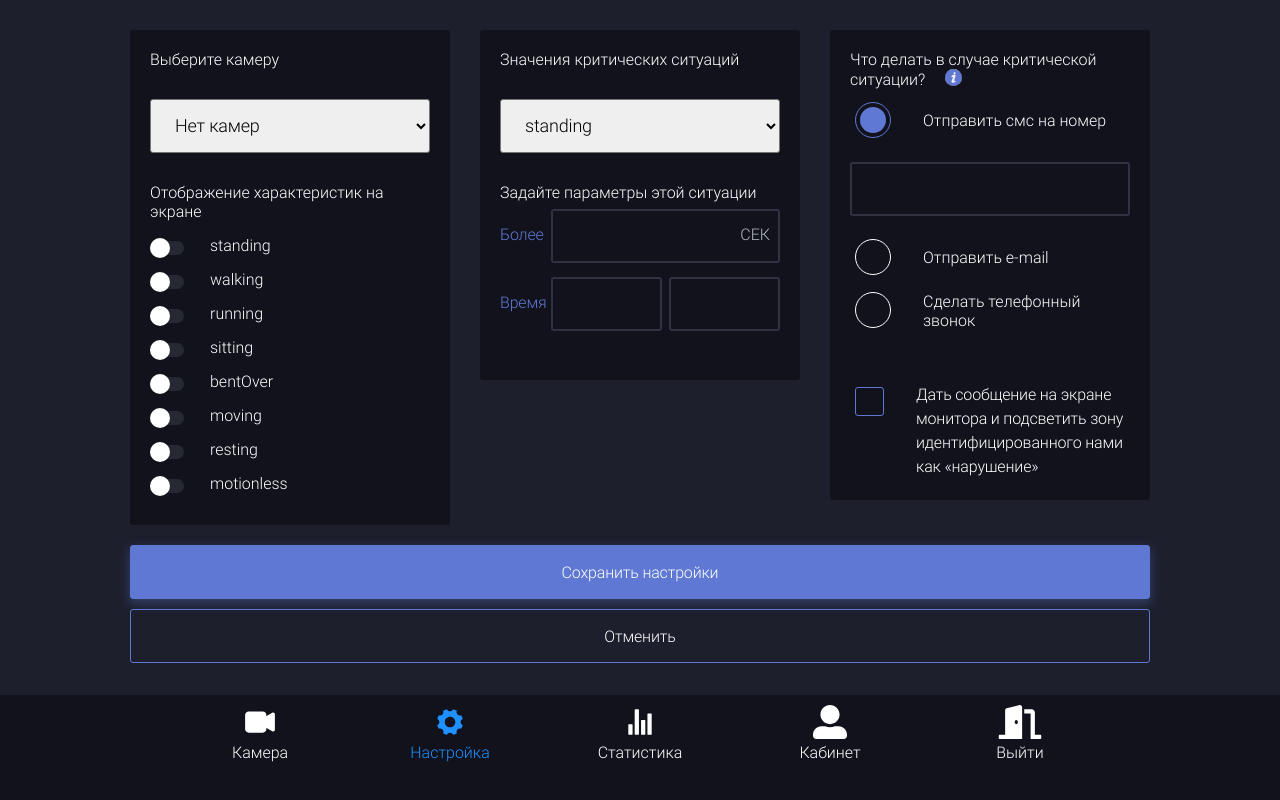
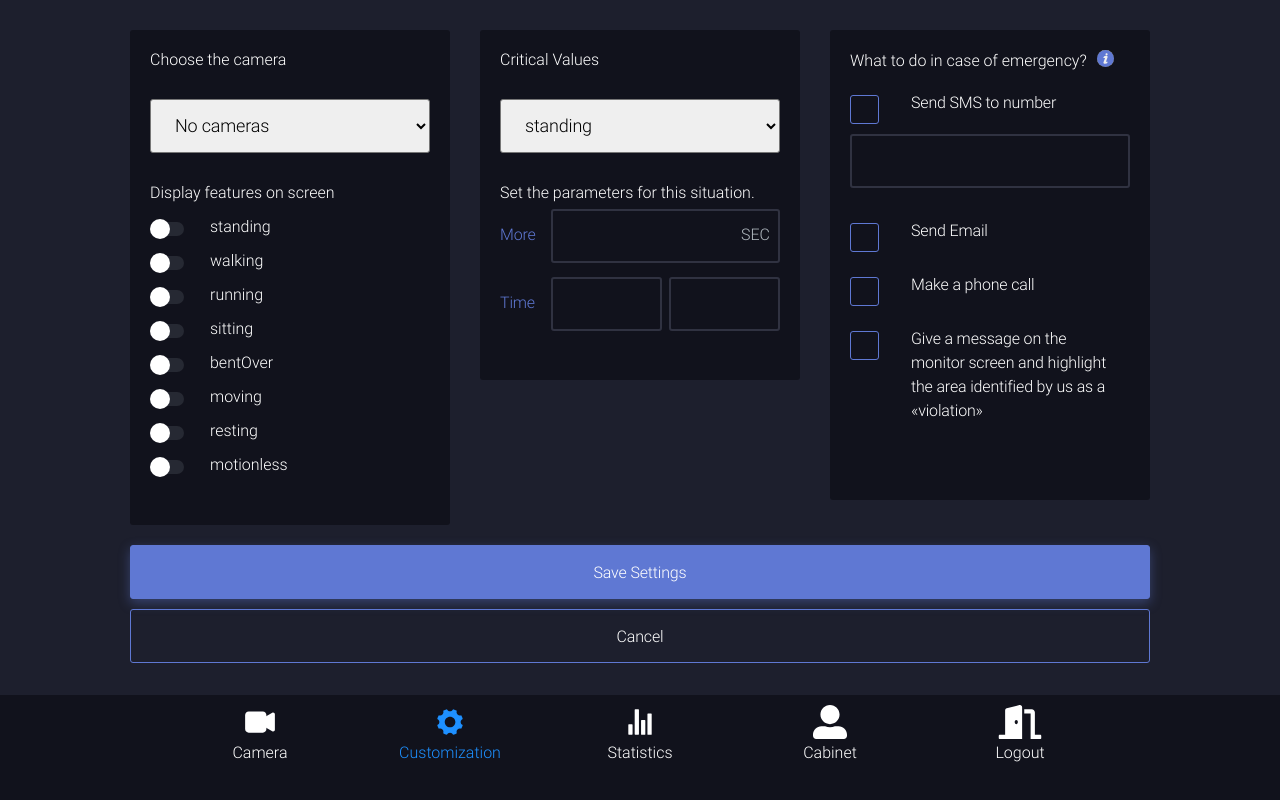
Before and after one commit to serg27makar/camera, a React (Create React App) app: page /settings in a window 1280 px wide. Built offline with nearby package versions, Linux system fonts and the light colour scheme.

Commit message:
re factor case emergency & translate to English

```diff
--- a/src/access/css/settings.css
+++ b/src/access/css/settings.css
@@ -134,7 +134,7 @@ span.checkboxText {
     border-radius: 50%;
     background-image: url("/image/vector.svg");
     border: none;
-    margin: 0 20px;
+    margin: 0 10px;
 }
 
 
@@ -187,8 +187,8 @@ input[type=radio]:checked + span {
 }
 
 .violationMessage {
-    margin-top: 55px;
-    margin-left: 5px;
+    margin-top: 25px;
+    margin-left: 0;
 }
 .violationMessageCheckbox {
     display: block;
--- a/src/access/resource/sharedText.js
+++ b/src/access/resource/sharedText.js
@@ -1,53 +1,60 @@
+import React from "react";
+
 const textFile = {
 
-    Login: " Авторизация",
-    EnterYourEmail: "Введите ваш e-mail *",
-    EnterYourName: "Введите ваш имя *",
-    EnterYourPhone: "Введите ваш номер телефона *",
-    EnterYourPassword: "Введите ваш пароль *",
-    RepeatYourPassword: "Повторите ваш пароль *",
-    ForgotPassword: "Забыли пароль?",
-    LogInAccount: "Войти в личный кабинет",
-    NotMemberYet: "Еще не зарегистрированы?",
-    Registration: " Регистрация",
+    Login: " Login",
+    EnterYourEmail: "Enter your email *",
+    EnterYourName: "Enter your name *",
+    EnterYourPhone: "Enter your phone number *",
+    EnterYourPassword: "Enter your password *",
+    RepeatYourPassword: "Retype your password *",
+    ForgotPassword: "Forgot your password?",
+    LogInAccount: "Log in to your account",
+    NotMemberYet: "Not registered yet?",
+    Registration: " Registration",
 
-    SmartCCTV: "Умное видеонаблюдение",
-    AboutService: "О сервисе",
-    FrequentlyQuestions: "Часто задаваемые вопросы",
-    ToComeIn: "Войти",
-    SignUp: "Зарегистрироваться",
-    AlreadyHaveAaccount: "Уже есть аккаунт? ",
+    SmartCCTV: "Smart CCTV",
+    AboutService: "About service",
+    FrequentlyQuestions: "Frequently asked Questions",
+    SignIn: "Sign In",
+    SignUp: "Sign up",
+    AlreadyHaveAaccount: "Already have an account? ",
 
-    AddCamera: "Добавить камеру",
+    AddCamera: "Add camera",
 
-    SaveSettings: "Сохранить настройки",
-    Cancel: "Отменить",
+    SaveSettings: "Save Settings",
+    SaveChange: "Save change?",
+    Cancel: "Cancel",
+    OK: "OK",
+    Save: "Save",
 
-    ChooseCamera: "Выберите камеру",
-    NoCameras: "Нет камер",
-    DisplayFeaturesOnScreen: "Отображение характеристик на экране",
+    ChooseCamera: "Choose the camera",
+    NoCameras: "No cameras",
+    DisplayFeaturesOnScreen: "Display features on screen",
 
-    CriticalValues: "Значения критических ситуаций",
-    SetParametersSituation: "Задайте параметры этой ситуации",
-    More: "Более",
-    Sec: "СЕК",
-    Time: "Время",
+    CriticalValues: "Critical Values",
+    SetParametersSituation: "Set the parameters for this situation.",
+    More: "More",
+    Sec: "SEC",
+    Time: "Time",
 
     standing: "standing",
     walking: "walking",
     running: "running",
     sitting: "sitting",
-    bentOver: "bentOver",
+    bentOver: "bent over",
     moving: "moving",
     resting: "resting",
     motionless: "motionless",
 
-    CaseEmergency: "Что делать в случае критической ситуации?",
-    SendSMS: "Отправить смс на номер",
-    SendEmail: "Отправить e-mail",
-    MakePhoneCall: "Сделать телефонный звонок",
-    GiveMessageViolation: "Дать сообщение на экране монитора и подсветить зону идентифицированного нами как «нарушение»",
+    CaseEmergency: "What to do in case of emergency?",
+    SendSMS: "Send SMS to number",
+    SendEmail: "Send Email",
+    MakePhoneCall: "Make a phone call",
+    GiveMessageViolation: "Give a message on the monitor screen and highlight the area identified by us as a «violation»",
 
+    RemoveCamera: "Remove this camera?",
+    Remove: "Remove",
 
 };
 
--- a/src/access/resource/toolBarButtonArr.js
+++ b/src/access/resource/toolBarButtonArr.js
@@ -8,35 +8,35 @@ const toolBarButtons = [
             page: "camera",
             linkPath: "/camera",
             linkIcon: <BsFillCameraVideoFill/>,
-            linkName: "Камера",
+            linkName: "Camera",
             linkActive: false,
         },
         {
             page: "settings",
             linkPath: "/settings",
             linkIcon: <IoIosSettings/>,
-            linkName: "Настройка",
+            linkName: "Customization",
             linkActive: false,
         },
         {
             page: "statistic",
             linkPath: "/statistic",
             linkIcon: <IoIosStats/>,
-            linkName: "Статистика",
+            linkName: "Statistics",
             linkActive: false,
         },
         {
             page: "cabinet",
             linkPath: "/cabinet",
             linkIcon: <FaUserAlt/>,
-            linkName: "Кабинет",
+            linkName: "Cabinet",
             linkActive: false,
         },
         {
             page: "logout",
             linkPath: "/login",
             linkIcon: <FaDoorOpen/>,
-            linkName: "Выйти",
+            linkName: "Logout",
             linkActive: false,
         },
     ];
--- a/src/components/CaseEmergency.js
+++ b/src/components/CaseEmergency.js
@@ -12,26 +12,27 @@ class CaseEmergency extends React.Component {
         return (
             <div className="settingsBlock caseEmergency">
                 <span className="titleSettingsBlock">{textFile.CaseEmergency}<button className="buttonInfo"/></span>
-                        <div className="radioInputBlock">
-                            <div className="radioInputContainer">
-                                <label htmlFor="a">
-                                    <input type="radio" name="hopping" value="a" defaultChecked/>
-                                    <span/></label>
-                                <span className="textReact">{textFile.SendSMS}</span>
+                <div className="violationMessage">
+                    <label className="violationMessageCheckbox">
+                        <input type="checkbox" value="1" name="moving" style={{display: "none"}}/>
+                        <span className="violationMessageCheckboxToggle"/>
+                        <span className="violationMessageText">{textFile.SendSMS}</span>
+                    </label>
                 </div>
                 <input className="phoneEmergency"/>
-                            <div className="radioInputContainer">
-                                <label htmlFor="b">
-                                    <input type="radio" name="hopping" value="b"/>
-                                    <span/></label>
-                                <span className="textReact">{textFile.SendEmail}</span>
+                <div className="violationMessage">
+                    <label className="violationMessageCheckbox">
+                        <input type="checkbox" value="1" name="moving" style={{display: "none"}}/>
+                        <span className="violationMessageCheckboxToggle"/>
+                        <span className="violationMessageText">{textFile.SendEmail}</span>
+                    </label>
                 </div>
-                            <div className="radioInputContainer">
-                                <label htmlFor="c">
-                                    <input type="radio" name="hopping" value="c"/>
-                                    <span/></label>
-                                <span className="textReact">{textFile.MakePhoneCall}</span>
-                            </div>
+                <div className="violationMessage">
+                    <label className="violationMessageCheckbox">
+                        <input type="checkbox" value="1" name="moving" style={{display: "none"}}/>
+                        <span className="violationMessageCheckboxToggle"/>
+                        <span className="violationMessageText">{textFile.MakePhoneCall}</span>
+                    </label>
                 </div>
                 <div className="violationMessage">
                     <label className="violationMessageCheckbox">
--- a/src/components/LoginHeader.js
+++ b/src/components/LoginHeader.js
@@ -21,7 +21,7 @@ class LoginHeader extends React.Component {
                 </div>
                 <div className="aboutService">{textFile.AboutService}</div>
                 <div className="aboutService">{textFile.FrequentlyQuestions}</div>
-                <Link to={"/login"}><div className="loginBtn">{textFile.ToComeIn}</div></Link>
+                <Link to={"/login"}><div className="loginBtn">{textFile.SignIn}</div></Link>
                 <Link to={"/registration"}><div className="registerBtn">{textFile.SignUp}</div></Link>
             </div>
         );
--- a/src/components/modals/AddCameraModal.js
+++ b/src/components/modals/AddCameraModal.js
@@ -4,6 +4,7 @@ import {connect} from "react-redux";
 import {actionOpenCloseAddModal, actionSetCamera} from "../../action"
 import camerasArr from "../../access/resource/camerasArr";
 import {isEmptyObject} from "../../access/resource/functionLib";
+import textFile from "../../access/resource/sharedText";
 
 class AddCameraModal extends React.Component {
 
@@ -80,7 +81,7 @@ class AddCameraModal extends React.Component {
         }
         return (
             <div className="modalBox">
-                <span className="titleModal">Choose the camera</span>
+                <span className="titleModal">{textFile.ChooseCamera}</span>
                 <div className="camerasList">
                     {camerasArr.map((camera) => {
                         return this.renderCameraName(camera)
@@ -88,8 +89,8 @@ class AddCameraModal extends React.Component {
                 </div>
                 <span className="warningText">{this.state.warningText}</span>
                 <div className="btnBlock">
-                    <button className="okCancelBtn okBtn" onClick={this.addBtn}>OK</button>
-                    <button className="okCancelBtn cancelBtn" onClick={this.cancelBtn}>Cancel</button>
+                    <button className="okCancelBtn okBtn" onClick={this.addBtn}>{textFile.OK}</button>
+                    <button className="okCancelBtn cancelBtn" onClick={this.cancelBtn}>{textFile.Cancel}</button>
                 </div>
             </div>
         );
--- a/src/components/modals/RemoveCameraModal.js
+++ b/src/components/modals/RemoveCameraModal.js
@@ -2,6 +2,7 @@ import React from 'react';
 import '../../access/css/modal.css'
 import {connect} from "react-redux";
 import {actionOpenCloseRemoveModal, actionSetCamera} from "../../action"
+import textFile from "../../access/resource/sharedText";
 
 class RemoveCameraModal extends React.Component {
 
@@ -36,10 +37,10 @@ class RemoveCameraModal extends React.Component {
         }
         return (
             <div className="modalBox">
-                <span className="titleModal">Remove this camera?</span>
+                <span className="titleModal">{textFile.RemoveCamera}</span>
                 <div className="btnBlock">
-                    <button className="okCancelBtn okBtn" onClick={this.removeCamera}>Remove</button>
-                    <button className="okCancelBtn cancelBtn" onClick={this.cancelBtn}>Cancel</button>
+                    <button className="okCancelBtn okBtn" onClick={this.removeCamera}>{textFile.Remove}</button>
+                    <button className="okCancelBtn cancelBtn" onClick={this.cancelBtn}>{textFile.Cancel}</button>
                 </div>
             </div>
         );
--- a/src/components/modals/SavePeopleStateModal.js
+++ b/src/components/modals/SavePeopleStateModal.js
@@ -2,6 +2,7 @@ import React from 'react';
 import '../../access/css/modal.css'
 import {connect} from "react-redux";
 import {actionOpenCloseSaveChangeModal} from "../../action"
+import textFile from "../../access/resource/sharedText";
 
 class SavePeopleStateModal extends React.Component {
 
@@ -25,10 +26,10 @@ class SavePeopleStateModal extends React.Component {
         }
         return (
             <div className="modalBox">
-                <span className="titleModal">Save change?</span>
+                <span className="titleModal">{textFile.SaveChange}</span>
                 <div className="btnBlock">
-                    <button className="okCancelBtn okBtn" onClick={this.saveChange}>Save</button>
-                    <button className="okCancelBtn cancelBtn" onClick={this.cancelBtn}>Cancel</button>
+                    <button className="okCancelBtn okBtn" onClick={this.saveChange}>{textFile.Save}</button>
+                    <button className="okCancelBtn cancelBtn" onClick={this.cancelBtn}>{textFile.Cancel}</button>
                 </div>
             </div>
         );
```
Lines whose indentation alone changed are shown as unchanged.
